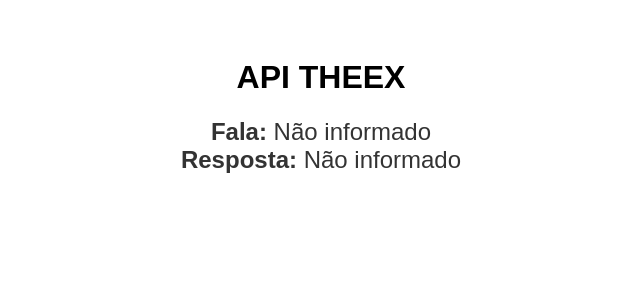
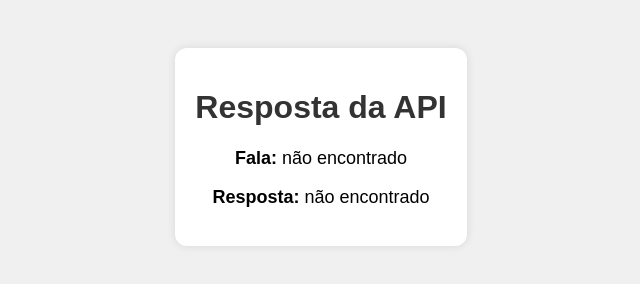
Before and after one commit to THEEX-OFICIAL/THEEX, a plain HTML site: page index.html in a window 1280 px wide. Shown: the whole page, without its empty margins (319-959 px from the left). Drawn offline with Linux system fonts and the light colour scheme.

Commit message:
Update index.html

```diff
--- a/index.html
+++ b/index.html
@@ -4,29 +4,44 @@
   <meta charset="UTF-8">
   <title>THEEX API</title>
   <style>
-    body { font-family: sans-serif; text-align: center; padding: 30px; }
-    h1 { font-size: 2em; }
-    .result { margin-top: 20px; font-size: 1.5em; color: #333; }
+    body {
+      font-family: Arial, sans-serif;
+      padding: 40px;
+      background: #f0f0f0;
+      text-align: center;
+    }
+    .box {
+      background: white;
+      padding: 20px;
+      border-radius: 12px;
+      box-shadow: 0 0 10px rgba(0,0,0,0.1);
+      display: inline-block;
+    }
+    h1 {
+      color: #333;
+    }
+    p {
+      font-size: 18px;
+    }
   </style>
 </head>
 <body>
-  <h1>API THEEX</h1>
-  <div class="result" id="output">Processando...</div>
+  <div class="box">
+    <h1>Resposta da API</h1>
+    <p><strong>Fala:</strong> <span id="fala">Carregando...</span></p>
+    <p><strong>Resposta:</strong> <span id="resposta">Carregando...</span></p>
+  </div>
 
   <script>
-    // Pega a parte após /API/ na URL
-    const path = window.location.pathname;
-    const partes = path.split("/").filter(p => p); // remove vazios
+    // Captura os segmentos da URL
+    const partes = window.location.pathname.split('/').filter(Boolean);
 
-    // Espera que a URL seja: /THEEX/API/fala/resposta
-    const fala = partes[2] || "Não informado";
-    const resposta = partes[3] || "Não informado";
+    // Esperado: /THEEX-API/API/fala/resposta
+    const fala = partes[2] || 'não encontrado';
+    const resposta = partes[3] || 'não encontrado';
 
-    const output = document.getElementById("output");
-    output.innerHTML = `
-      <strong>Fala:</strong> ${decodeURIComponent(fala)}<br>
-      <strong>Resposta:</strong> ${decodeURIComponent(resposta)}
-    `;
+    document.getElementById('fala').innerText = decodeURIComponent(fala);
+    document.getElementById('resposta').innerText = decodeURIComponent(resposta);
   </script>
 </body>
 </html>
```
